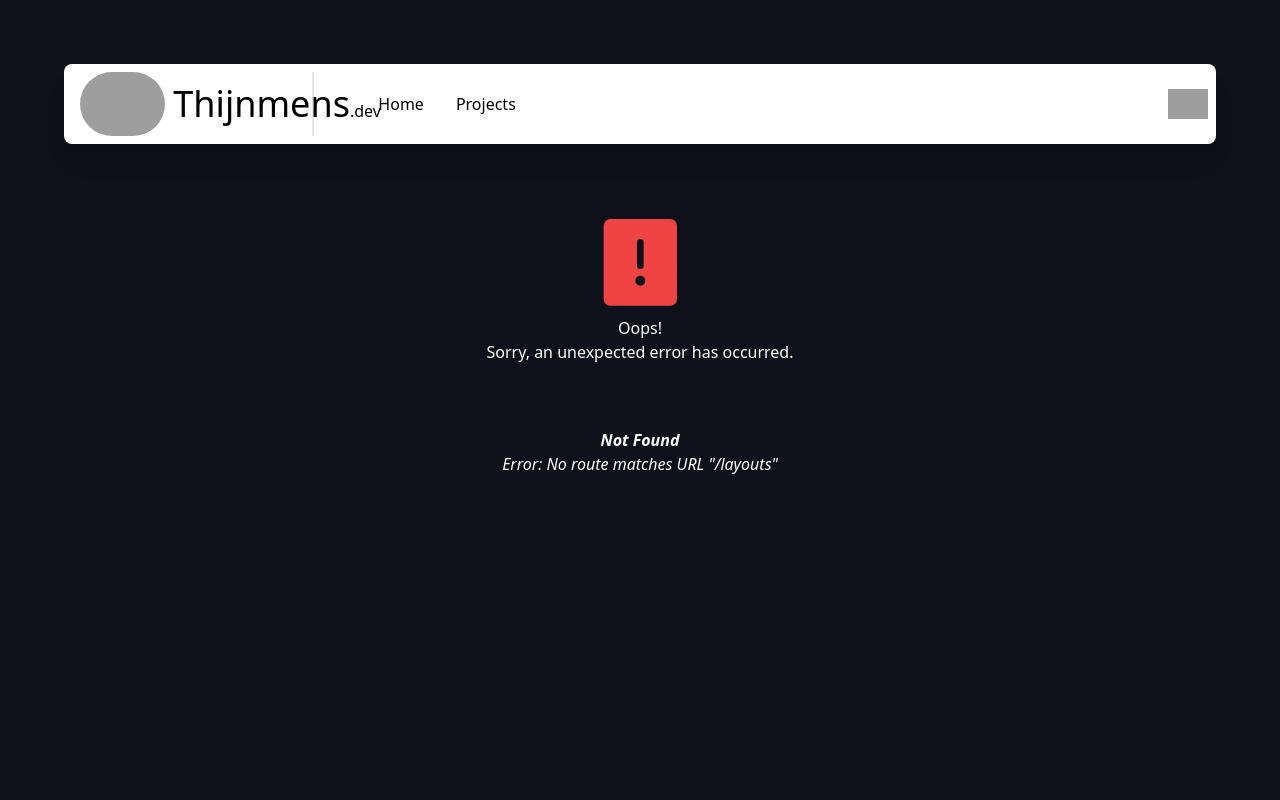
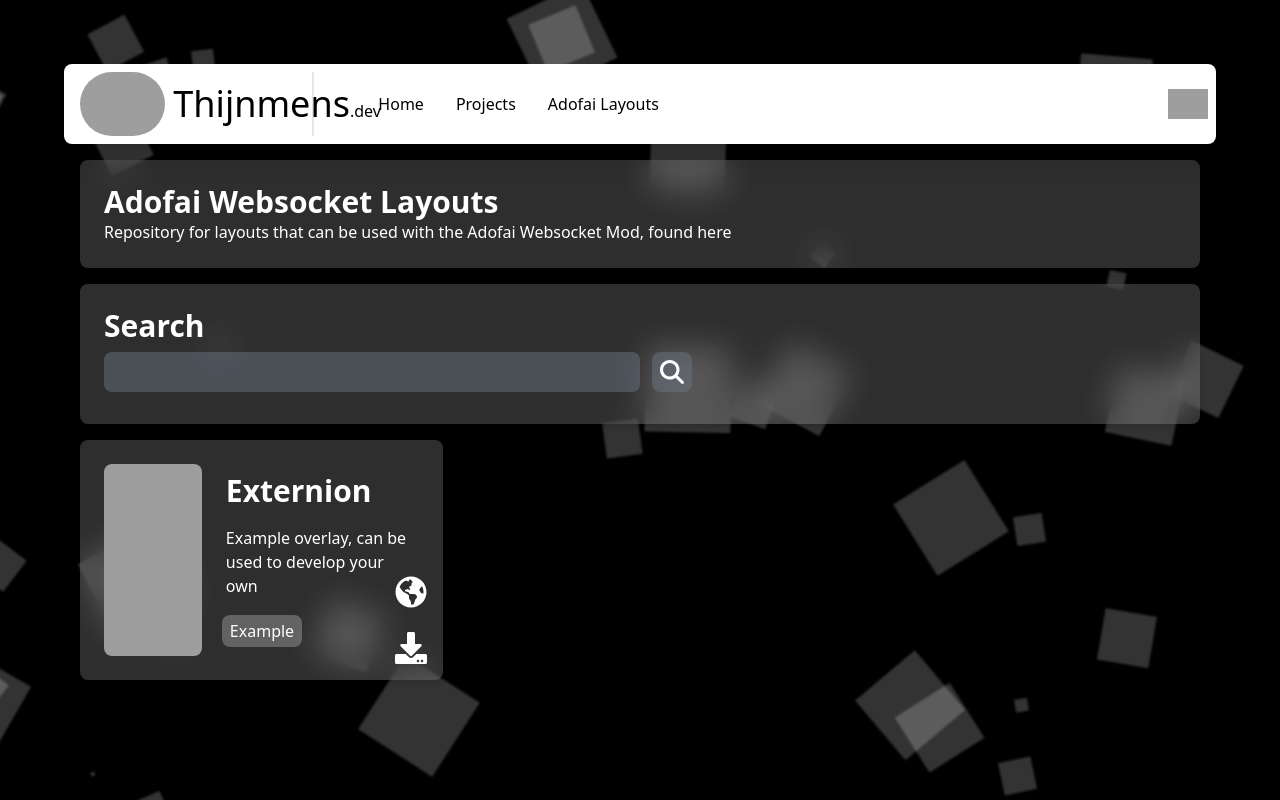
Before and after one commit to thijnmens/thijnmens.dev, a React (Vite) app: page /layouts in a window 1280 px wide. Before the commit this address had no page. Built offline with nearby package versions, Linux system fonts and the light colour scheme; grey boxes are pictures that could not be loaded.

Commit message:
Create layout page

```diff
--- a/src/main.tsx
+++ b/src/main.tsx
@@ -6,6 +6,7 @@ import Navbar from './components/Navbar.tsx';
 import { createBrowserRouter, RouteObject, RouterProvider } from 'react-router-dom';
 import Projects from './routes/Projects.tsx';
 import ErrorPage from './routes/ErrorPage.tsx';
+import Layouts from './routes/Layouts.tsx';
 
 export default function pages(): RouteObject[] {
 	return [
@@ -21,6 +22,12 @@ export default function pages(): RouteObject[] {
 			element: <Projects />,
 			errorElement: <ErrorPage />,
 		},
+		{
+			id: 'Adofai Layouts',
+			path: '/layouts',
+			element: <Layouts />,
+			errorElement: <ErrorPage />
+		}
 	];
 }
 
--- /dev/null
+++ b/src/routes/Layouts.tsx
@@ -0,0 +1,95 @@
+import SquareBackground from '../components/backgrounds/SquareBackground.tsx';
+import { PropsWithChildren } from 'react';
+import { FaMagnifyingGlass } from "react-icons/fa6";
+import { FaDownload, FaGlobeAmericas } from "react-icons/fa";
+import Tag from '../types/Tag.ts';
+import Layout from '../types/Layout.ts';
+
+
+export default function Layouts() {
+
+	const layouts = [
+		{
+			name: "Externion",
+			description: "Example overlay, can be used to develop your own",
+			tags: [Tag.Example],
+			image: "https://raw.githubusercontent.com/thijnmens/AdofaiWeb/refs/heads/master/Examples/Externion/Pictures/ExternionExample.png",
+			source: "https://github.com/thijnmens/AdofaiWeb/tree/master/Examples/Externion",
+			download: "https://raw.githubusercontent.com/thijnmens/AdofaiWeb/refs/heads/master/Examples/Externion/Externion.html"
+		}
+	]
+
+	return (
+		<>
+			<SquareBackground />
+			<div className="flex flex-col px-20 py-8 gap-4 overflow-y-scroll h-bottom absolute left-0 top-32 w-full -z-10">
+				<Section
+					title="Adofai Websocket Layouts"
+				>
+					<p>Repository for layouts that can be used with the Adofai Websocket Mod, found <a href="https://github.com/thijnmens/adofaiweb">here</a></p>
+				</Section>
+				<Section
+					title="Search"
+				>
+					<div className="flex gap-3 my-2">
+						<input className="p-2 rounded-lg bg-gray-500 bg-opacity-50 font-bold w-1/2" />
+						<button onClick={() => alert("Not yet implemented")}>
+							<FaMagnifyingGlass className='h-full w-fit rounded-lg bg-gray-500 bg-opacity-50 p-2 ' />
+						</button>
+					</div>
+				</Section>
+				<div className='grid grid-cols-3 grid-flow-row gap-4 w-full'>
+					{layouts.map((layout, i) => {
+						return <Item key={i} {...layout} />
+					})}
+				</div>
+			</div>
+		</>
+	);
+}
+
+const Section = (props: PropsWithChildren<{ title: string; }>) => {
+	return (
+		<section className="flex items-center justify-start w-full rounded-lg p-6 shadow-md relative">
+			<span className="bg-gray-200 bg-opacity-20 absolute left-0 w-full h-full backdrop-blur-lg rounded-lg" />
+			<div className="flex flex-col h-full justify-around blur-0 w-full">
+				<h1 className="text-3xl font-bold">{props.title}</h1>
+				{props.children}
+			</div>
+		</section>
+	);
+};
+
+const Item = (props: Layout) => {
+	return (
+		<section className="flex items-center justify-start w-full rounded-lg p-6 shadow-md relative">
+			<span className="bg-gray-200 bg-opacity-20 absolute left-0 w-full h-full backdrop-blur-lg rounded-lg" />
+			<div className="w-48 h-48 mr-6 blur-0">
+				<img src={props.image} alt="Project Image" className="rounded-lg object-cover h-full" />
+			</div>
+			<div className="flex flex-col h-full justify-around blur-0">
+				<h1 className="text-3xl font-bold">{props.name}</h1>
+				<p>{props.description}</p>
+				<Tags tags={props.tags} />
+			</div>
+			<div className="absolute right-4 bottom-4 blur-0">
+				<a href={props.source} target="_blank" className='m-4'>
+					<FaGlobeAmericas className="h-8 w-8" />
+				</a>
+				<a href={props.download} target="_blank">
+					<FaDownload className="h-8 w-8" />
+				</a>
+			</div>
+		</section>
+	)
+}
+
+const Tags = (props: { tags: Tag[] }) => {
+	return (
+		<div className="flex -ml-2">
+			{props.tags.map((tag) => {
+				return <p className="px-2 py-1 rounded-lg bg-white bg-opacity-25 mx-1 font-thin">{tag}</p>;
+			})}
+		</div>
+	);
+};
--- /dev/null
+++ b/src/types/Layout.ts
@@ -0,0 +1,12 @@
+import Tag from './Tag.ts';
+
+interface Layout {
+	name: string;
+	description: string;
+	tags: Tag[];
+	image: string;
+	source: string;
+	download: string;
+}
+
+export default Layout;
--- a/src/types/Tag.ts
+++ b/src/types/Tag.ts
@@ -3,6 +3,8 @@ enum Tag {
 	AI = 'AI',
 	Webdev = 'Webdev',
 	Typescript = 'Typescript',
+	Clean = 'Clean',
+	Example = 'Example'
 }
 
 export default Tag;
```
